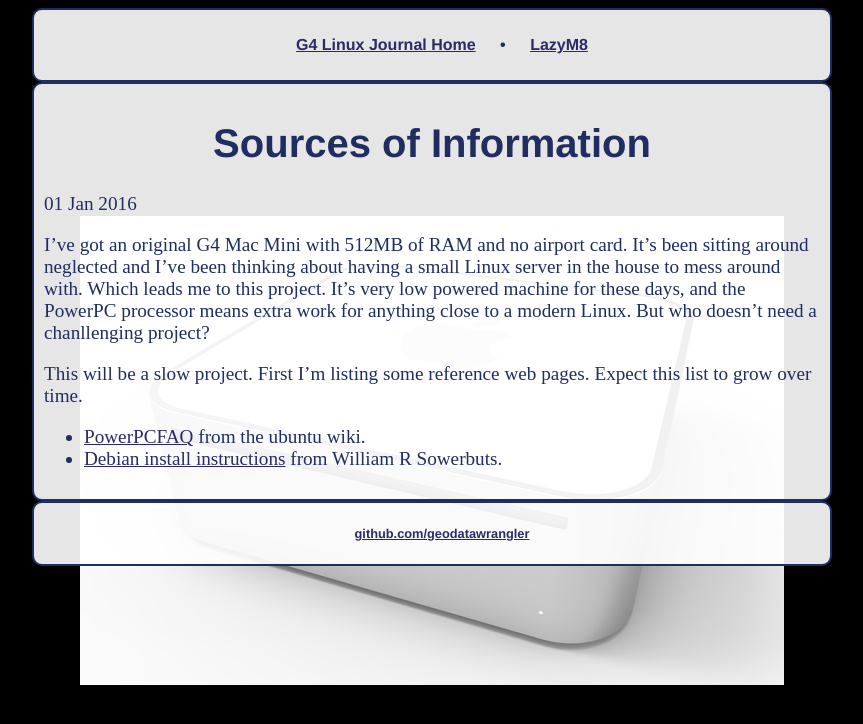
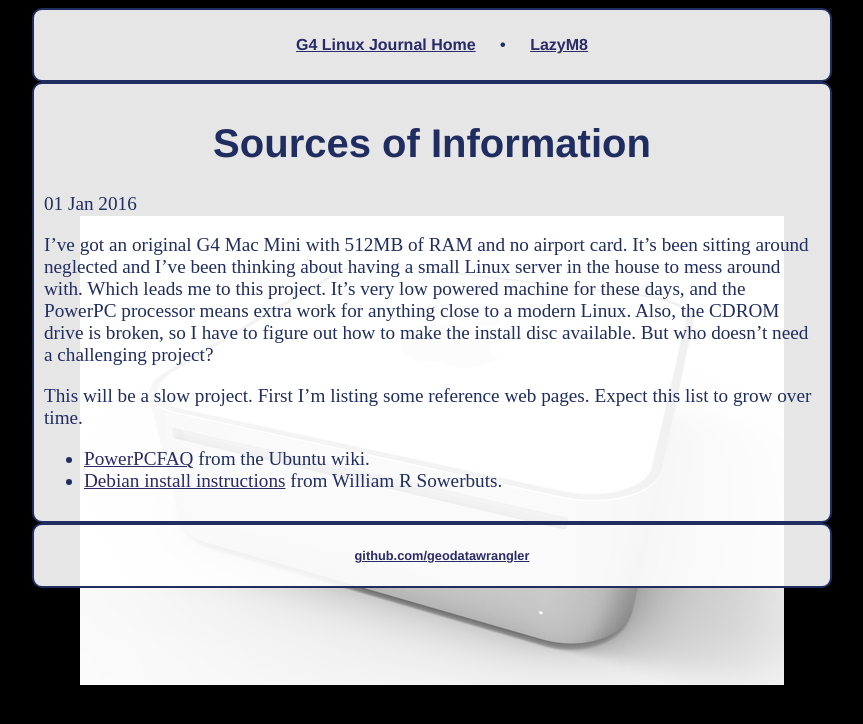
Before and after one commit to geodatawrangler/g4linux, a Jekyll site: the page built from _posts/2016-01-01-Sources-of-Info.md, in a window 1280 px wide. Shown: the top 724 px of the page, without its empty margins (208-1071 px from the left). Built offline with Jekyll 4.4.1, drawn with Linux system fonts in a browser that asks for light colours.

Commit message:
fix local rendering issue

```diff
--- a/_layouts/default.html
+++ b/_layouts/default.html
@@ -2,6 +2,7 @@
 	<html>
 		<head>
 			<title>{{ page.title }}</title>
+			<meta charset="UTF-8">
 			<!-- link to main stylesheet -->
 			<link rel="stylesheet" type="text/css" href="/g4linux/css/main.css">
 		</head>
--- a/_posts/2016-01-01-Sources-of-Info.md
+++ b/_posts/2016-01-01-Sources-of-Info.md
@@ -4,9 +4,9 @@
 date: 2016-01-01
 ---
 
-I've got an original G4 Mac Mini with 512MB of RAM and no airport card. It's been sitting around neglected and I've been thinking about having a small Linux server in the house to mess around with. Which leads me to this project. It's very low powered machine for these days, and the PowerPC processor means extra work for anything close to a modern Linux. But who doesn't need a chanllenging project?
+I've got an original G4 Mac Mini with 512MB of RAM and no airport card. It's been sitting around neglected and I've been thinking about having a small Linux server in the house to mess around with. Which leads me to this project. It's very low powered machine for these days, and the PowerPC processor means extra work for anything close to a modern Linux. Also, the CDROM drive is broken, so I have to figure out how to make the install disc available. But who doesn't need a challenging project?
 
 This will be a slow project. First I'm listing some reference web pages. Expect this list to grow over time.
 
-* [PowerPCFAQ](https://wiki.ubuntu.com/PowerPCFAQ) from the ubuntu wiki.
+* [PowerPCFAQ](https://wiki.ubuntu.com/PowerPCFAQ) from the Ubuntu wiki.
 * [Debian install instructions](http://www.sowerbutts.com/linux-mac-mini/) from William R Sowerbuts.
```
Also changed, not shown: _config.yml (line endings or trailing spaces).
